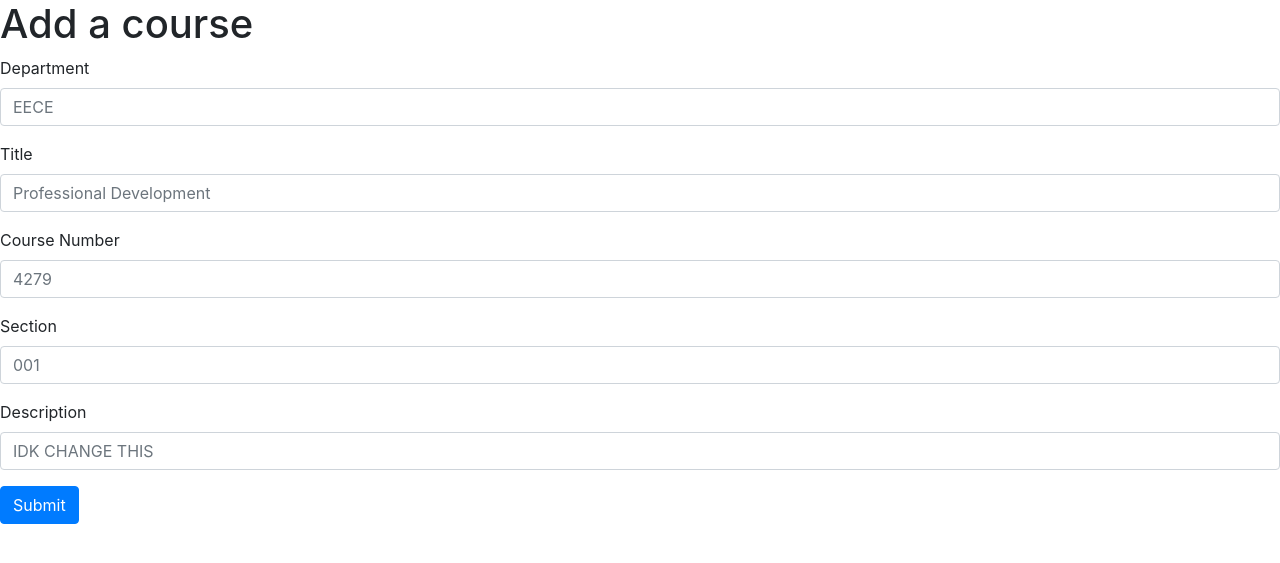
After one commit to ahmed217/EECE4081_Courses, a Flask app: page /create in a window 1280 px wide. The commit adds this page. Shown: the top 563 px of the page. Run offline with Flask 2, Linux system fonts and the light colour scheme; data comes from the database, SQL or seed files in the repository; both versions use the stored data as it was after the commit; some libraries are stand-ins or nearby versions.

Commit message:
First commit from Georgeann
- added create.html to create courses
- added table on home screen to display course list
- added two buttons and modals
	- first modal shows more information on course with option to edit
	- second modal removes course, with additional modal prompting user for
deletion confirmation
- added functions for department tabs (all still need html files)

```diff
--- a/app.py
+++ b/app.py
@@ -26,7 +26,32 @@ db = SQLAlchemy(app)
 
 @app.route('/', methods = ['GET','POST'])
 def homepage():
-    return render_template('homepage.html')
+    course = Course.query.all()
+    return render_template("homepage.html", course=course)
+
+# added individual routes for each course header
+
+@app.route('/bio')
+def bio():
+    return render_template("bio.html")
+
+@app.route('/civ')
+def civ():
+    return render_template("civ.html")
+
+@app.route('/eece')
+def eece():
+    return render_template("eece.html")
+
+@app.route('/mech')
+def mech():
+    return render_template("mech.html")
+
+@app.route('/tech')
+def tech():
+    return render_template("tech.html")
+
+
 @app.route('/init_db')
 def init_db():
     db.drop_all()
@@ -87,12 +112,12 @@ def update(course_id):
 
 
 class Course(db.Model):
-    department = db.Column(db.String(4), primary_key = True)
+    department = db.Column(db.String(4), nullable = False)
     title = db.Column(db.String(40), nullable = False)
     number = db.Column(db.Integer, nullable = False)
     section = db.Column(db.Integer, nullable = False)
     description = db.Column(db.String(400), nullable = True)
-    id = department + number + section
+    id = db.Column(db.Integer, primary_key=True)
 
 if __name__ == '__main__':
     app.run(debug=True)
--- /dev/null
+++ b/templates/bio.html
@@ -0,0 +1 @@
+  <h1>header</h1>
--- /dev/null
+++ b/templates/create.html
@@ -0,0 +1,39 @@
+<!doctype html>
+<html lang="en">
+  <head>
+    <!-- Required meta tags -->
+    <meta charset="utf-8">
+    <meta name="viewport" content="width=device-width, initial-scale=1, shrink-to-fit=no">
+
+    <!-- Bootstrap CSS -->
+    <link rel="stylesheet" href="https://maxcdn.bootstrapcdn.com/bootstrap/4.0.0/css/bootstrap.min.css" integrity="sha384-Gn5384xqQ1aoWXA+058RXPxPg6fy4IWvTNh0E263XmFcJlSAwiGgFAW/dAiS6JXm" crossorigin="anonymous">
+
+    <title>{{ title }}</title>
+  </head>
+  <body>
+
+<h1>{{ title }}</h1>
+
+  <form method="post">
+  <div class="form-group">
+    <label>Department</label>
+    <input type="text" name="department" class="form-control" placeholder="EECE">
+  </div>
+  <div class="form-group">
+    <label>Title</label>
+    <input type="text" name="title" class="form-control" placeholder="Professional Development">
+  </div>
+   <div class="form-group">
+    <label>Course Number</label>
+    <input type="number" name="number" class="form-control" placeholder="4279">
+  </div>
+   <div class="form-group">
+    <label>Section</label>
+    <input type="number" name="section" class="form-control" placeholder="001">
+  </div>
+   <div class="form-group">
+    <label>Description</label>
+    <input type="text" name="description" class="form-control" placeholder="IDK CHANGE THIS">
+  </div>
+  <button type="submit" class="btn btn-primary">Submit</button>
+</form>
```
Also changed, not shown: templates/homepage.html (+99 -7 lines), courselist.db.
